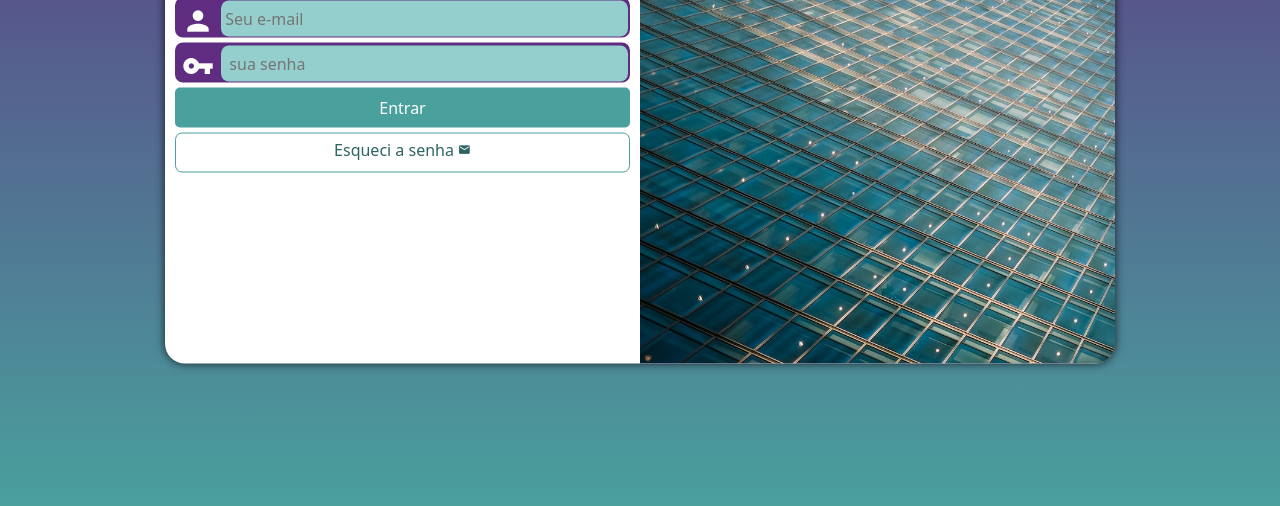
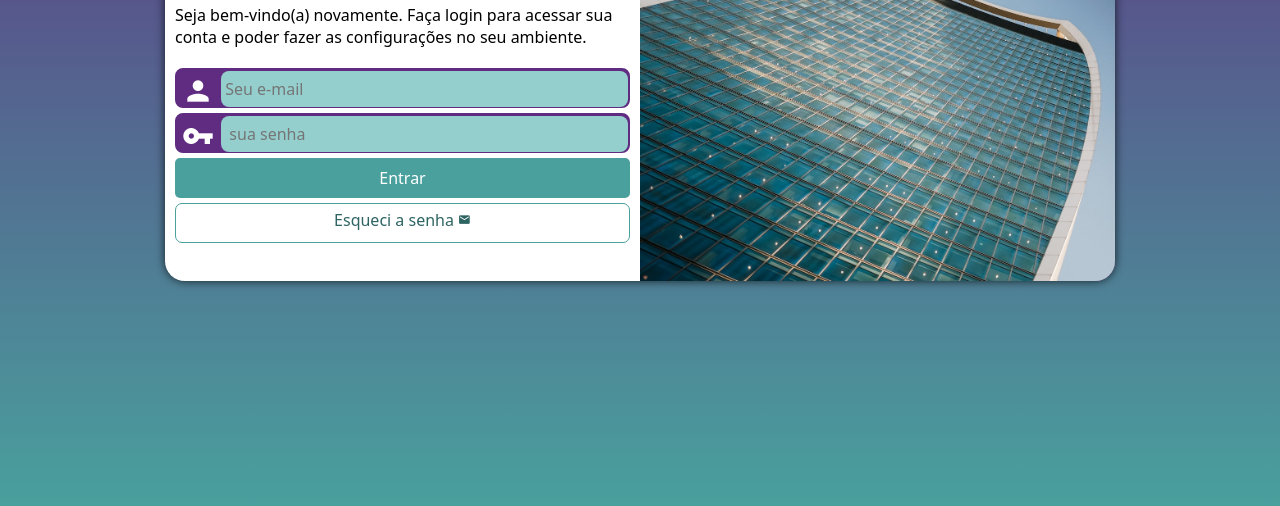
Before and after one commit to LCarllos/projeto-login, a plain HTML site: page index.html in a window 1280 px wide. Shown: the part 294-800 px from the top of the page. Drawn offline with Linux system fonts and the light colour scheme.

Commit message:
pequenas correções

```diff
--- a/estilos/media-query.css
+++ b/estilos/media-query.css
@@ -18,7 +18,7 @@ Grandes telas: acima de 1200px
 
     section#login{
         width: 80vw;
-        height: 400px;
+        height: 280px;
     }
 
     section#login > div#imagem  {
@@ -33,13 +33,14 @@ Grandes telas: acima de 1200px
     }
 }
 
-@media screen and (min-width: 992px) {
+@media screen and (min-width: 992px) { /*CONFIGURAÇÕES PARA PC*/
     body {
         background-image: linear-gradient(to top, #49a09d, #5f2c82);
     }
 
     section#login {
         width: 950px;
+        height: 350px;
     }
 
     section#login > div#imagem {
@@ -58,6 +59,7 @@ Grandes telas: acima de 1200px
     }
 
     div#formulario > p {
-        font-size: 1.2em;
+        font-size: 1em;
+        margin: 20px 0px;
     }
 }
--- a/estilos/style.css
+++ b/estilos/style.css
@@ -29,7 +29,6 @@ section#login {
     position: absolute;
     top: 50%;
     left: 50%;
-    transform: translate(-50%, -50%);
     overflow: hidden;
 
     background-color: white;
@@ -37,6 +36,8 @@ section#login {
     height: 515px;
     border-radius: 20px;
     box-shadow: 0px 0px 10px rgba(0, 0, 0, 0.753);
+
+    transform: translate(-50%, -50%);
     transition: width .3s, height .3s;
     transition-timing-function: ease;
 
@@ -96,10 +97,10 @@ div .campo > input {
     font-size: 1em;
     width: calc(100% - 44.4px);
     height: 100%;
-    transform: translatey(-12px);
     border: 0px;
     border-radius: 8px;
     padding: 4px;
+    transform: translatey(-12px);
 }
 
 form > input[type=submit] {
```
